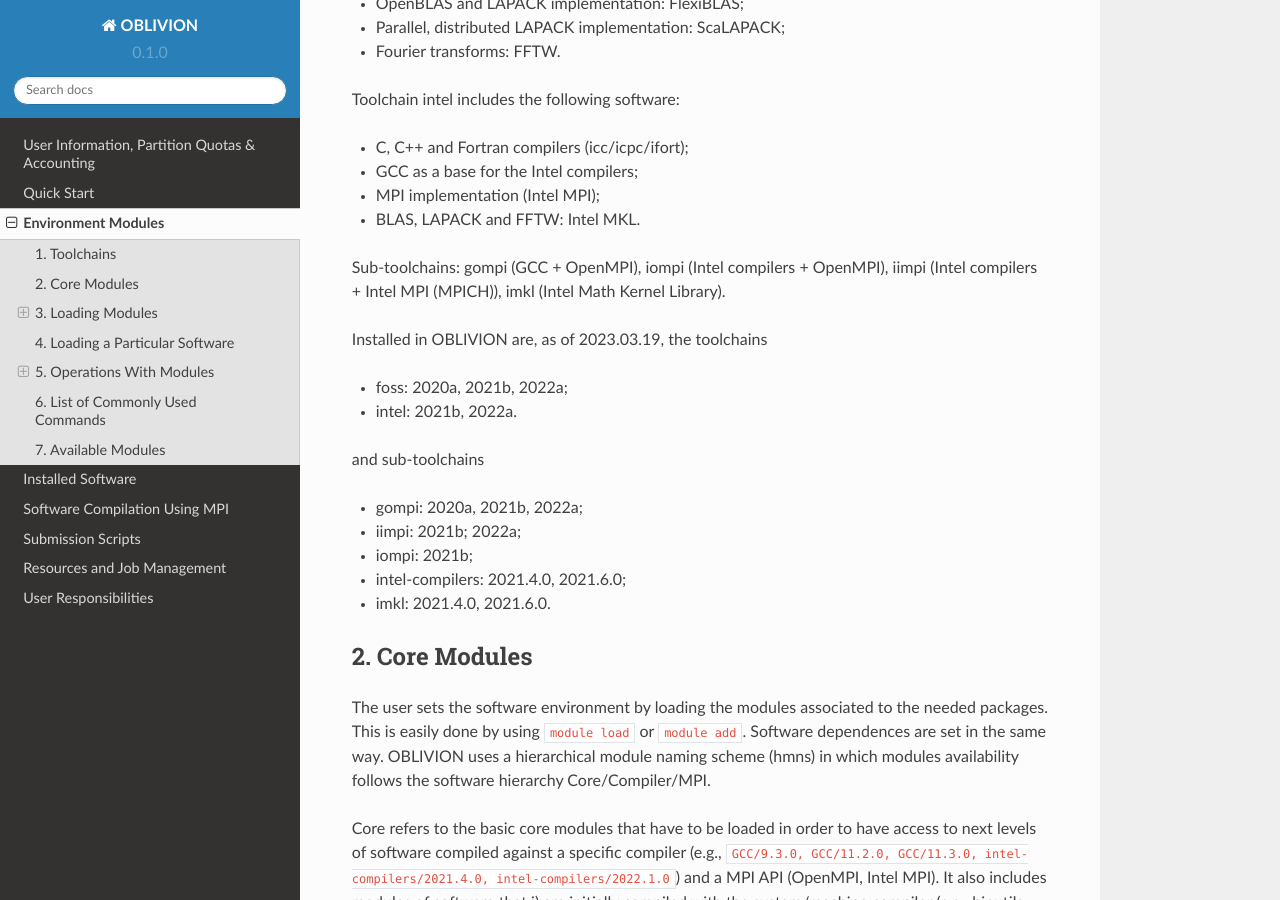
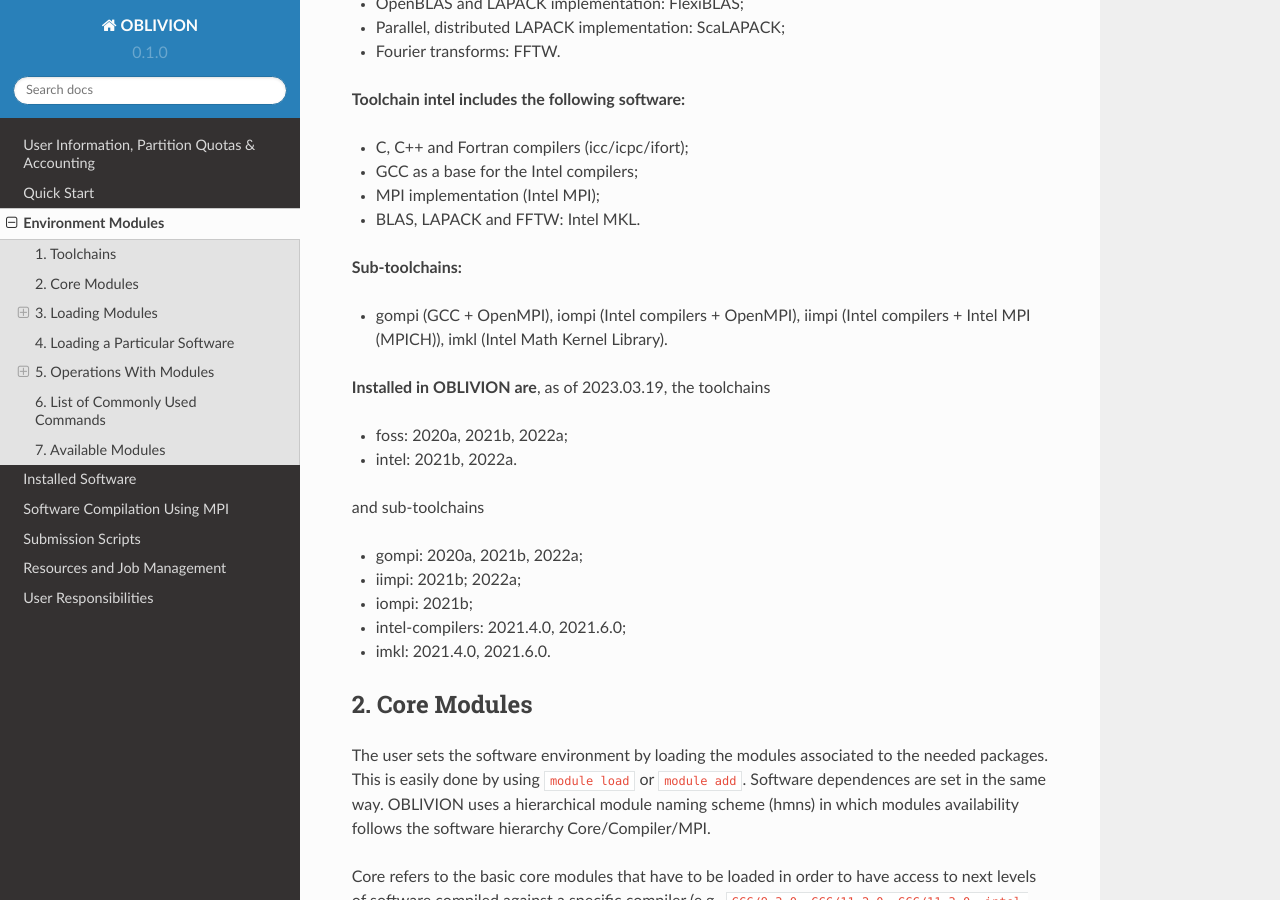
Before and after one commit to mavillez/Oblivion, a Sphinx documentation site: the page built from docs/source/modules.rst, in a window 1280 px wide and 900 px high, scrolled down 560 px. Built offline with Sphinx 7.4.7 and the Read the Docs theme 2.0.0, drawn with Linux system fonts in a browser that asks for light colours; part of the change alters nothing that is shown.

```diff
--- a/docs/source/modules.rst
+++ b/docs/source/modules.rst
@@ -8,7 +8,7 @@ There are several conflicting software packages installed in the Oblivion superc
 
 Toolchain is a pack of compiler(s)and libraries bundled together to provide a specific functionality, say, running applications using a MPI distribution compiled against GCC (toolchain gompi) or Intel compilers (toolchain iimpi) or use linear algebra libraries with a MPI API compiled with GCC (toolchain foss).
 
-Toolchain foss includes the following software:
+**Toolchain foss includes the following software:**
 
 - C, C++ and Fortran compilers: GCC;
 - MPI implementation: OpenMPI;
@@ -16,17 +16,19 @@ Toolchain foss includes the following software:
 - Parallel, distributed LAPACK implementation: ScaLAPACK;
 - Fourier transforms: FFTW.
 
-Toolchain intel includes the following software:
+**Toolchain intel includes the following software:**
 
 - C, C++ and Fortran compilers (icc/icpc/ifort);
 - GCC as a base for the Intel compilers;
 - MPI implementation (Intel MPI);
 - BLAS, LAPACK and FFTW: Intel MKL.
 
-Sub-toolchains: gompi (GCC + OpenMPI), iompi (Intel compilers + OpenMPI), iimpi (Intel compilers + Intel MPI (MPICH)), imkl (Intel Math Kernel Library).
+**Sub-toolchains:**
+
+- gompi (GCC + OpenMPI), iompi (Intel compilers + OpenMPI), iimpi (Intel compilers + Intel MPI (MPICH)), imkl (Intel Math Kernel Library).
 
 
-Installed in OBLIVION are, as of 2023.03.19, the toolchains
+**Installed in OBLIVION are**, as of 2023.03.19, the toolchains
 
 - foss: 2020a, 2021b, 2022a;
 - intel: 2021b, 2022a.
```
